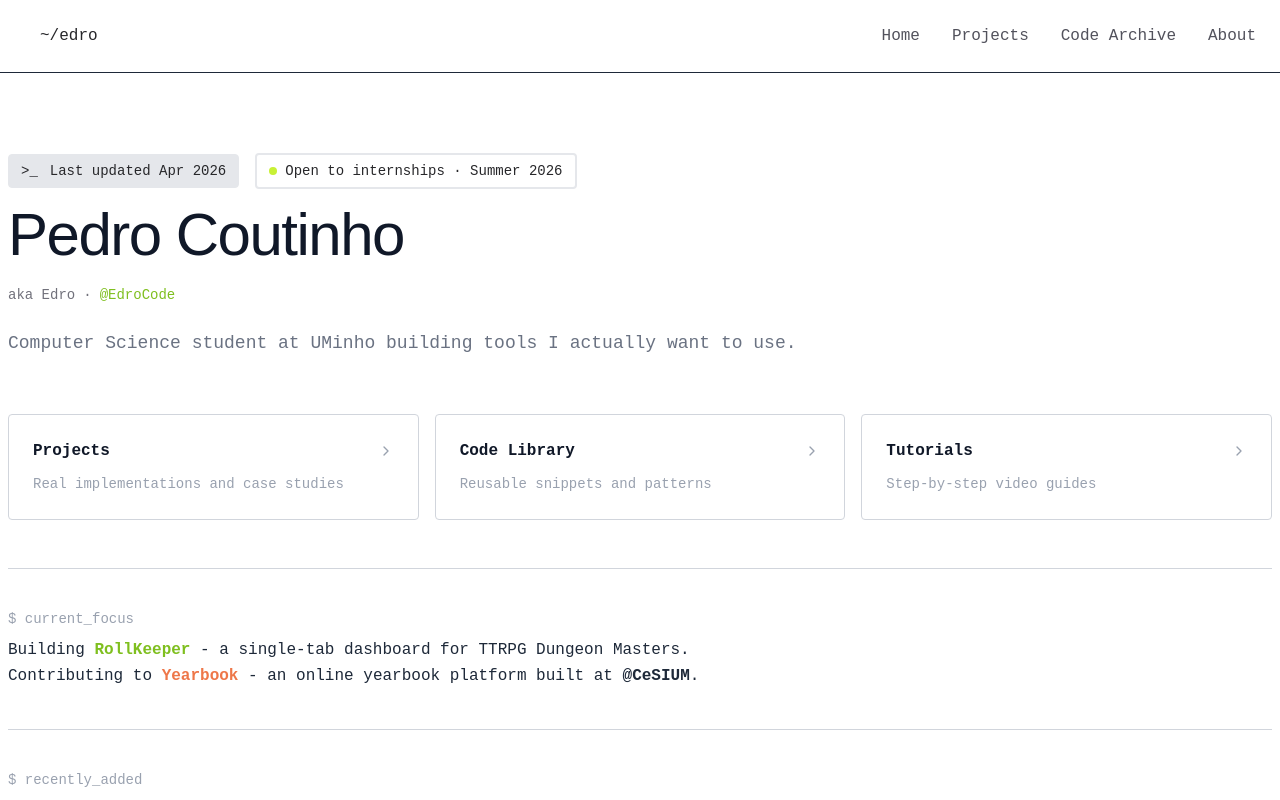
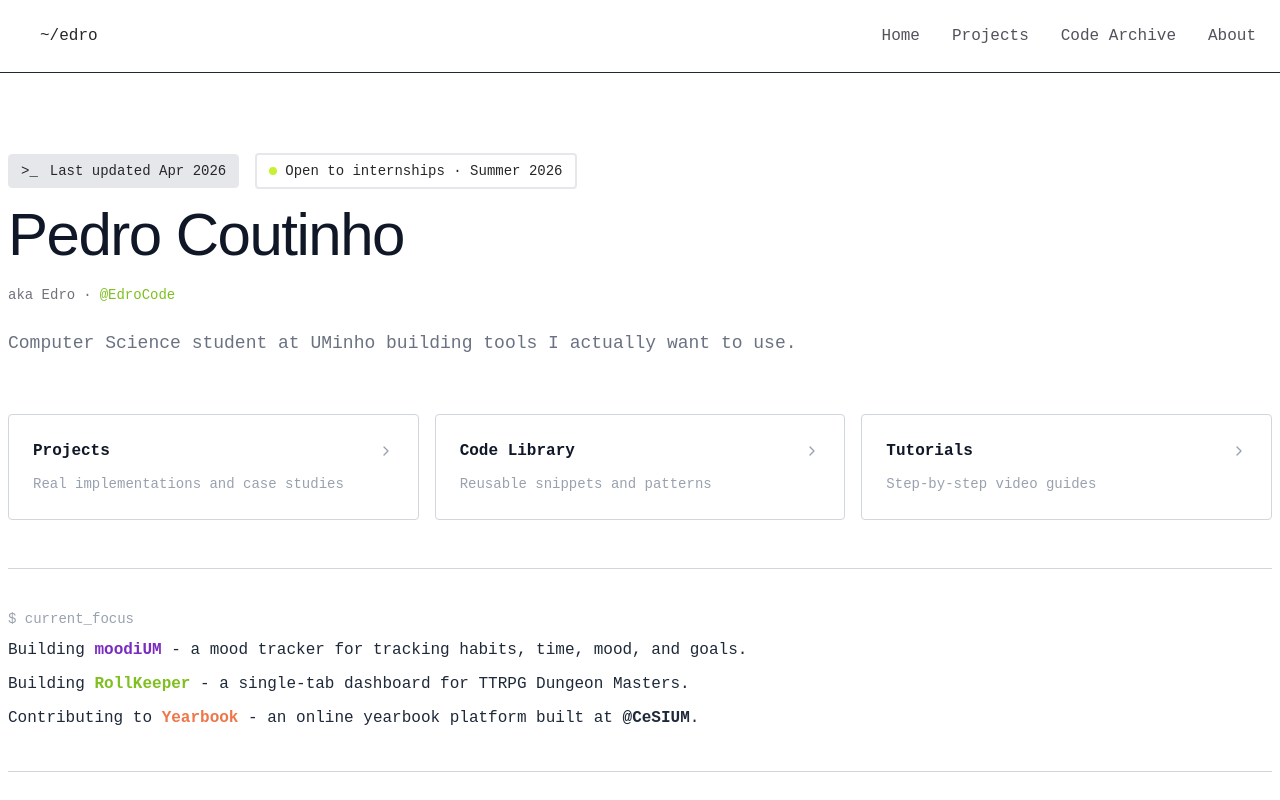
Before and after one commit to EdroCode/EdroCodeWebsite, a Next.js app: page / in a window 1280 px wide. Shown: the top 800 px of the page. Built offline with nearby package versions, Linux system fonts and the light colour scheme; a web font is replaced by a local one.

Commit message:
feat: add moddium to current focus

```diff
--- a/app/home/page.tsx
+++ b/app/home/page.tsx
@@ -58,6 +58,11 @@ export default function Home() {
 
       <div className="mb-10">
         <p className="text-sm text-gray-400 font-mono mb-2">$ current_focus</p>
+        <div className="flex flex-col gap-2">
+          <p className="text-gray-800 leading-relaxed">
+            Building <span className="font-semibold text-dojo">moodiUM</span> -
+            a mood tracker for tracking habits, time, mood, and goals.
+          </p>
           <p className="text-gray-800 leading-relaxed">
             Building <span className="font-semibold text-bugs">RollKeeper</span> -
             a single-tab dashboard for TTRPG Dungeon Masters.
@@ -75,6 +80,7 @@ export default function Home() {
             </a>
             .
           </p>
+        </div>
       </div>
 
       <hr className="border-gray-300 mb-10" />
```
Lines whose indentation alone changed are shown as unchanged.
